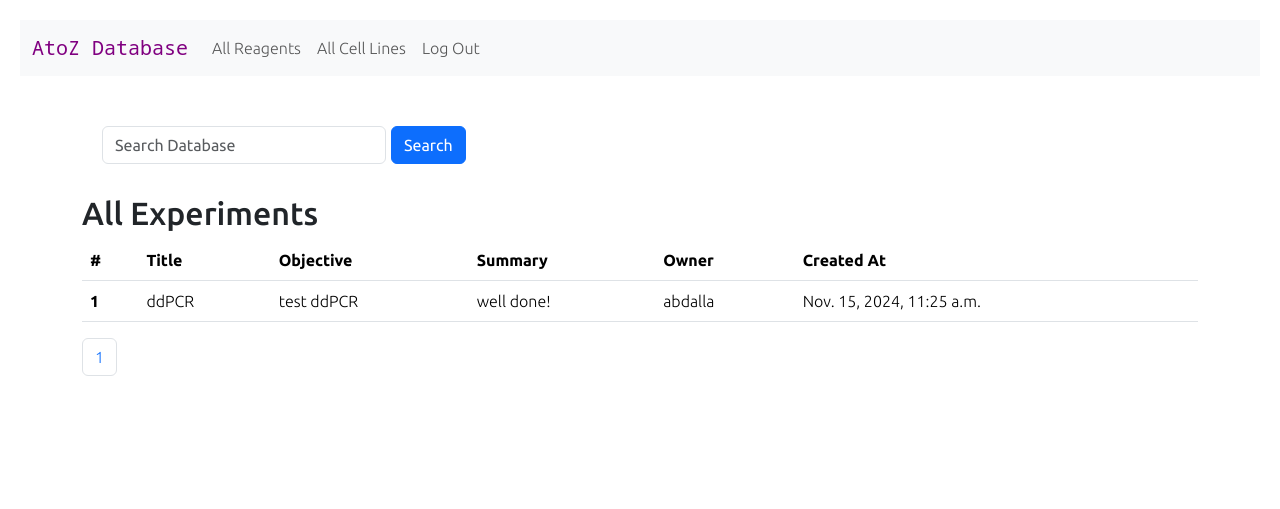
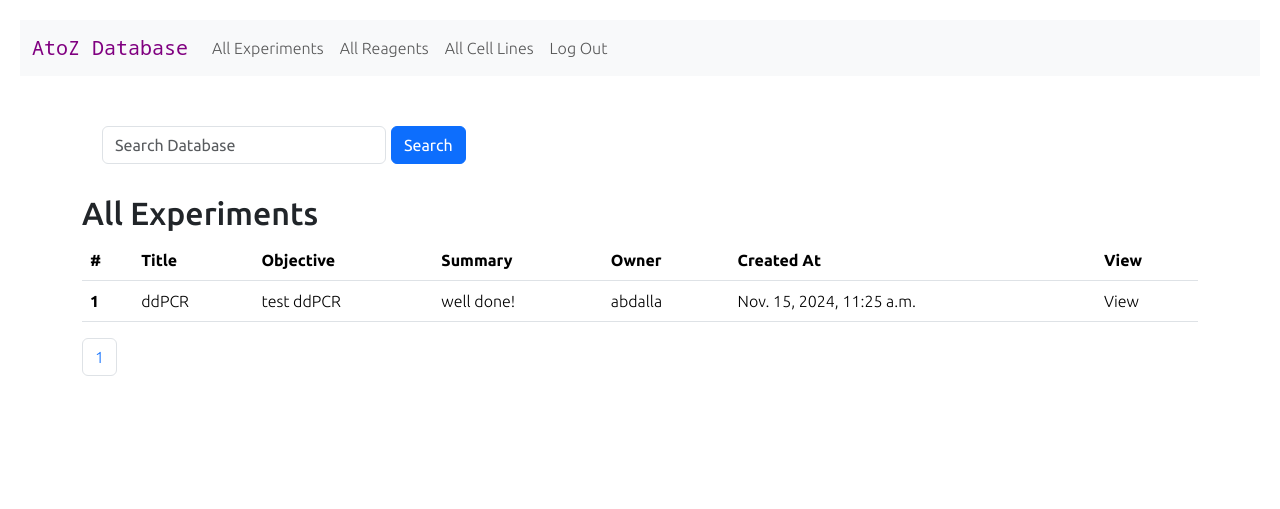
Before and after one commit to abdalla-diaai/A-Z-database, a Django app: page /view_experiments in a window 1280 px wide. Shown: the top 509 px of the page. Run offline with Django 4.2, Linux system fonts and the light colour scheme; a user stored in the database is signed in; data comes from the database, SQL or seed files in the repository; both versions use the stored data as it was after the commit; some libraries are stand-ins or nearby versions.

Commit message:
added a button to view experiments in new page.

```diff
--- /dev/null
+++ b/AtoZ/reagents/templates/reagents/experiment.html
@@ -0,0 +1,6 @@
+{% extends "reagents/layout.html" %}
+{% load static %}
+
+{% block body %}
+    {{ experiment }}
+{% endblock %}
--- a/AtoZ/reagents/templates/reagents/experiments.html
+++ b/AtoZ/reagents/templates/reagents/experiments.html
@@ -21,6 +21,8 @@
                 <th scope="col">Summary</th>
                 <th scope="col">Owner</th>
                 <th scope="col">Created At</th>
+                <th scope="col">View</th>
+
             </tr>
         </thead>
         <tbody>
@@ -32,6 +34,7 @@
                 <td>{{ experiment.summary }}</td>
                 <td>{{ experiment.owner }}</td>
                 <td> {{ experiment.created }}</td>
+                <td><a id="view" href="{% url 'view_experiment' experiment.id %}">View</a></td>
             </tr>
             {% endfor %}
         </tbody>
--- a/AtoZ/reagents/templates/reagents/layout.html
+++ b/AtoZ/reagents/templates/reagents/layout.html
@@ -37,6 +37,9 @@
             <div class="collapse navbar-collapse" id="navbarNav">
                 <ul class="navbar-nav me-auto mb-2 mb-lg-0">
                     {% if user.is_authenticated %}
+                    <li class="nav-item">
+                        <a class="nav-link" href="{% url 'view_experiments' %}">All Experiments</a>
+                    </li>
                     <li class="nav-item">
                         <a class="nav-link" href="{% url 'view_reagents' %}">All Reagents</a>
                     </li>
--- a/AtoZ/reagents/urls.py
+++ b/AtoZ/reagents/urls.py
@@ -9,6 +9,7 @@ urlpatterns = [
     path("register", views.register, name="register"),
     path("add_experiment", views.add_experiment, name="add_experiment"),
     path("view_experiments", views.view_experiments, name="view_experiments"),
+    path("view_experiment/<int:experiment_id>", views.view_experiment, name="view_experiment"),
     path("add_reagent", views.add_reagent, name="add_reagent"),
     path("view_reagents", views.view_reagents, name="view_reagents"),
     path("reagents_search", views.reagents_search, name="reagents_search"),
--- a/AtoZ/reagents/views.py
+++ b/AtoZ/reagents/views.py
@@ -96,7 +96,7 @@ def add_experiment(request):
         },
     )
 
-# view all reagents
+# view all experiments
 @login_required
 def view_experiments(request):
     reagents = Experiment.objects.all()
@@ -108,6 +108,18 @@ def view_experiments(request):
         "reagents/experiments.html",
         {"page_obj": page_obj, "paginator": paginator,
          "search_form": ReagentSearch()},
+    )
+
+# view an experiment
+@login_required
+def view_experiment(request, experiment_id):
+    experiment = Experiment.objects.get(pk=experiment_id)
+    return render(
+        request,
+        "reagents/experiment.html",
+        {
+            "experiment": experiment
+        }
     )
 
 # add new reagent
```
Also changed, not shown: AtoZ/db.sqlite3.
